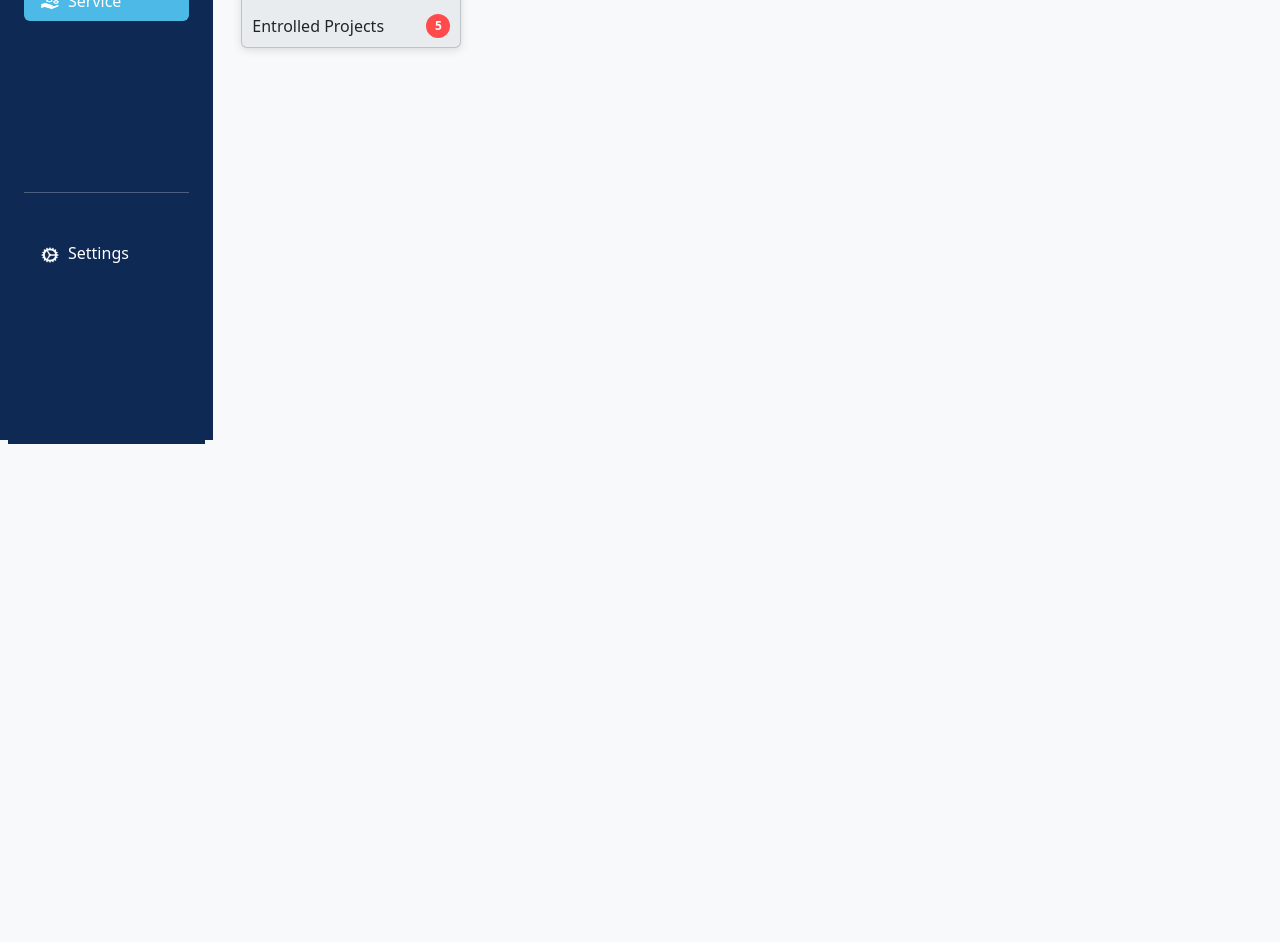
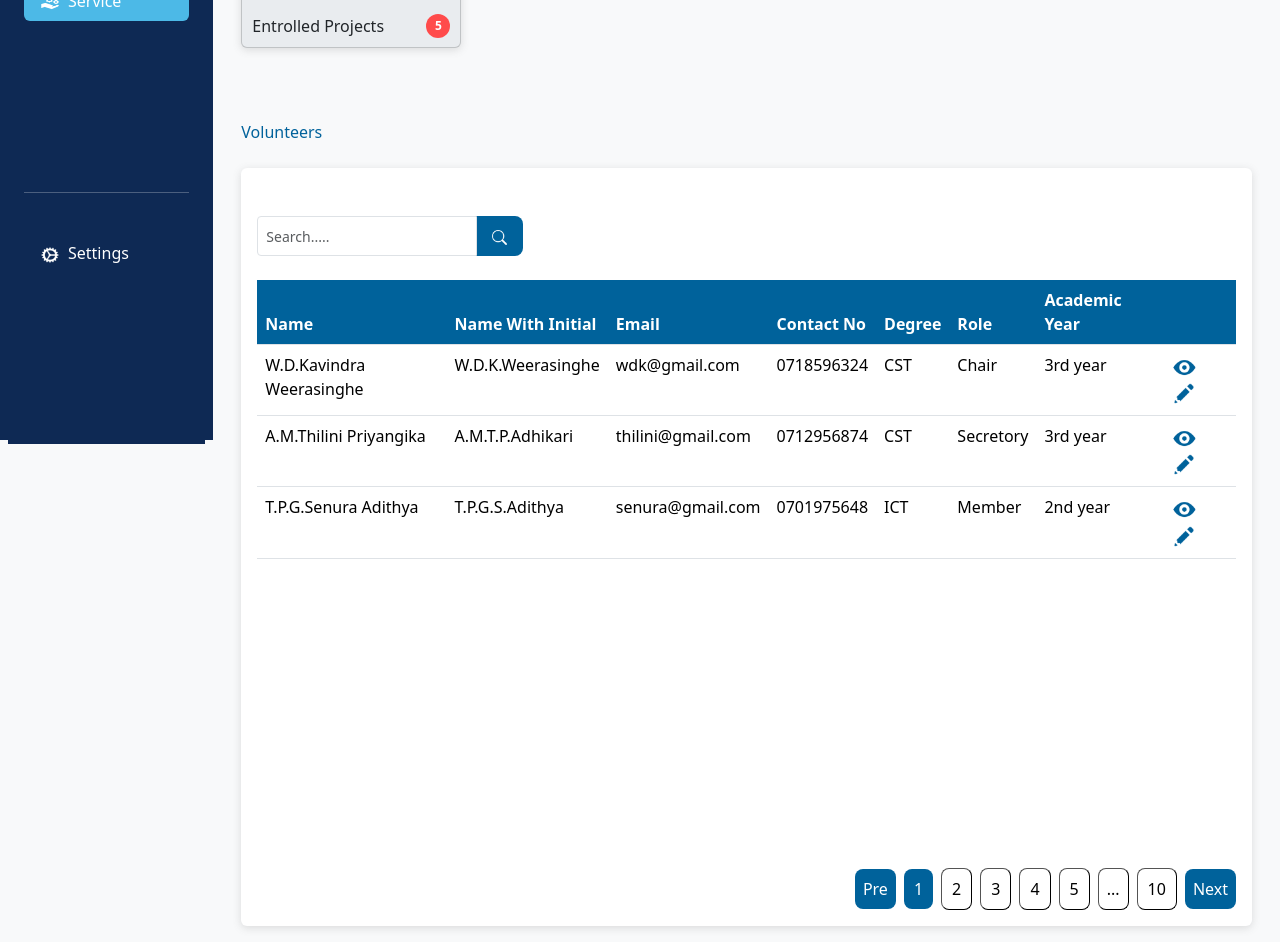
Before and after one commit to smaasath/IEEE-Student-branch-front-end, a React (Vite) app: page /dashboard/service/volunteer in a window 1280 px wide. Shown: the part 360-1302 px from the top of the page. Before the commit the page ends 804 px from the top, so only its background shows below. Built offline with nearby package versions, Linux system fonts and the light colour scheme.

Commit message:
Volunteer Details Table

```diff
--- a/src/pages/serviceFlow/volunteerDetailsPage/volunteerDetails.jsx
+++ b/src/pages/serviceFlow/volunteerDetailsPage/volunteerDetails.jsx
@@ -1,5 +1,8 @@
-import React from 'react'
+import React, { useState } from "react";
 import profile from '../../../assets/images/profile.png';
+import CommonTable from '../../../components/common/commonTable/commonTable';
+import CommonSearch from '../../../components/common/commonSearch/commonSearch'
+import CommonPagination from '../../../components/common/commonPagination/commonPagination'
 
 const BestVolunteerCard = ({ photo, name,completedTask, entrolledProjects }) => {
     return (
@@ -34,6 +37,7 @@ const BestVolunteerCard = ({ photo, name,completedTask, entrolledProjects }) =>
 }
 
 const VolunteerDetailsPage = () => {
+  const [currentPage, setCurrentPage] = useState(1);
     const bestVolunteer = [
         {
 
@@ -45,7 +49,74 @@ const VolunteerDetailsPage = () => {
         },
 
     ];
+
+    const tableHeading = [
+      {
+          lable: "Name",
+          value: "name"
+      },
+      {
+          lable: "Name With Initial",
+          value: "name_with_initial"
+      },
+      {
+          lable: "Email",
+          value: "email"
+      },
+      {
+          lable: "Contact No",
+          value: "contact_no"
+      },
+      {
+          lable: "Degree",
+          value: "degree"
+      },
+      {
+        lable: "Role",
+        value: "role"
+    },
+    {
+      lable: "Academic Year",
+      value: "academic_year"
+    },
+      {
+          lable: "",
+          value: "ACTION",
+          type: ["VIEW", "EDIT"]
+      },
+  ];
+
+  const tableData = [
+    {
+        name: "W.D.Kavindra Weerasinghe",
+        name_with_initial: "W.D.K.Weerasinghe",
+        email: "wdk@gmail.com",
+        contact_no: "0718596324",
+        degree: "CST",
+        role: "Chair",
+        academic_year: "3rd year",
+    },
+    {
+      name: "A.M.Thilini Priyangika",
+        name_with_initial: "A.M.T.P.Adhikari",
+        email: "thilini@gmail.com",
+        contact_no: "0712956874",
+        degree: "CST",
+        role: "Secretory",
+        academic_year: "3rd year",
+    },
+    {
+      name: "T.P.G.Senura Adithya",
+        name_with_initial: "T.P.G.S.Adithya",
+        email: "senura@gmail.com",
+        contact_no: "0701975648",
+        degree: "ICT",
+        role: "Member",
+        academic_year: "2nd year",
+    },
+  ];
     return (
+      <>
         <div className='container'>
 
         <div className='text-cl-primary mt-3'>Best Volunteer</div>
@@ -64,7 +135,28 @@ const VolunteerDetailsPage = () => {
             </div>
           ))}
         </div>
+
+        <div className='mt-5 d-flex justify-content-between align-items-center gap-4 flex-wrap'>
+                    <div className='text-cl-primary'>Volunteers</div>
+
+                        </div>
+
+                        <div className='mt-4 d-flex flex-column gap-3 justify-content-center bg-white rounded-2 common-shadow p-3'>
+                       <div className='mt-4 table-container'>
+                       <div className='mt-2 d-flex flex-wrap justify-content-between align-items-center'>
+                       <CommonSearch primary={true} />
+                       </div>
+                       <div className='mt-4 table-container'>
+                        <CommonTable tableHeading={tableHeading} primary={true} tableData={tableData} loading={false}  editAction={(id) => {  }} />
+                        </div>
+                    </div>
+
+                    <div className='mt-4 d-flex justify-content-end'>
+                        <CommonPagination pages={10} currentPage={currentPage} setCurrentPage={setCurrentPage} />
+                    </div>
+                    </div>
       </div>
+      </>
     )
   }
 
```
